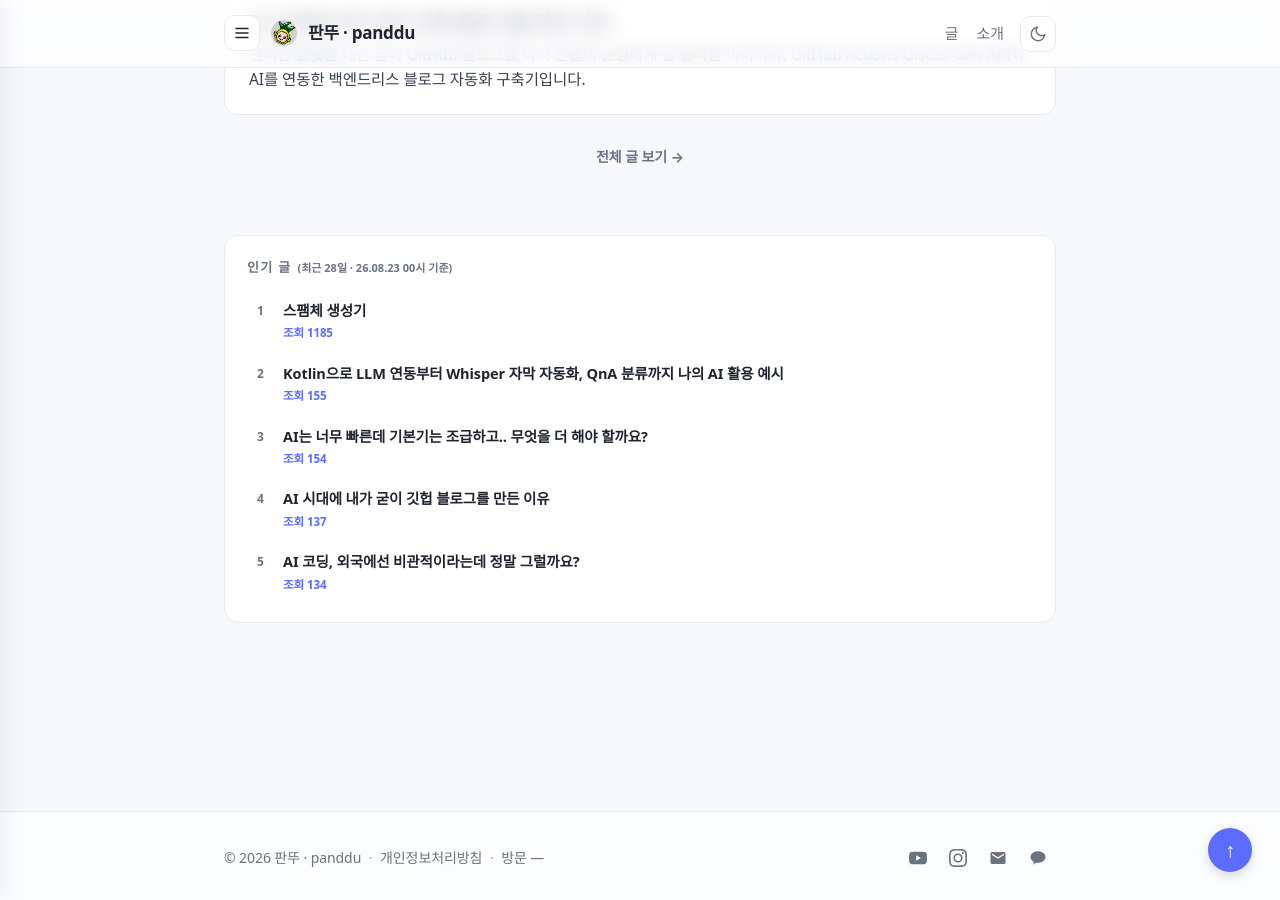
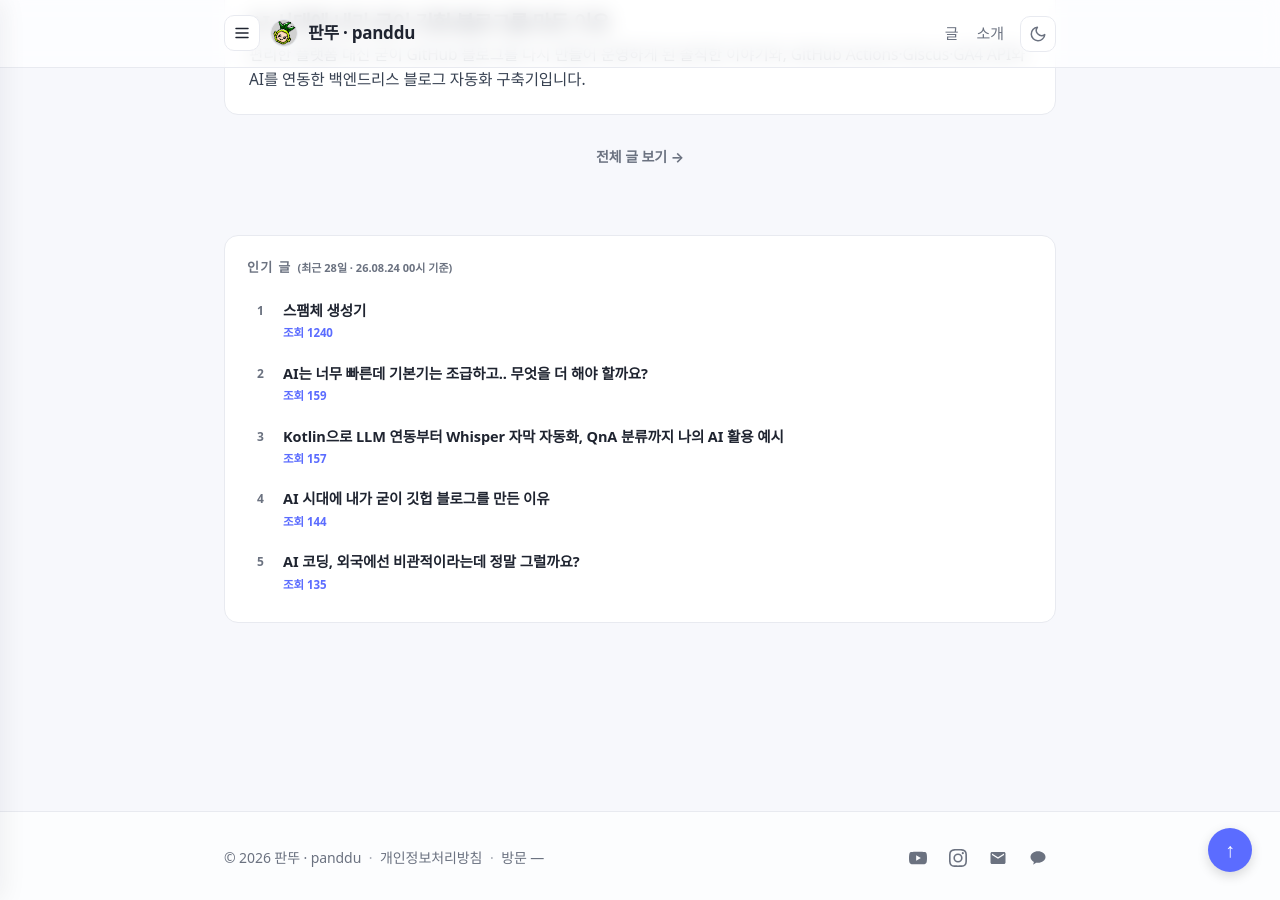
Before and after one commit to panddu/panddu.github.io, a Jekyll site: the page built from index.html, in a window 1280 px wide and 900 px high, scrolled down 1992 px. Built offline with Jekyll 4.4.1, drawn with Linux system fonts in a browser that asks for light colours; some web fonts are replaced.

Commit message:
chore: update popular posts

```diff
--- a/_data/popular_posts.json
+++ b/_data/popular_posts.json
@@ -1,31 +1,31 @@
 {
-  "generated_at": "2026-08-23T00:18:59+09:00",
+  "generated_at": "2026-08-24T00:20:18+09:00",
   "period_days": 28,
   "posts": [
     {
       "title": "스팸체 생성기",
       "url": "/posts/2019/04/spammaker/",
-      "views": 1185
+      "views": 1240
+    },
+    {
+      "title": "AI는 너무 빠른데 기본기는 조급하고.. 무엇을 더 해야 할까요?",
+      "url": "/posts/2026/08/ai-and-basic-skills/",
+      "views": 159
     },
     {
       "title": "Kotlin으로 LLM 연동부터 Whisper 자막 자동화, QnA 분류까지 나의 AI 활용 예시",
       "url": "/posts/2026/08/panddu-ai-workflow/",
-      "views": 155
-    },
-    {
-      "title": "AI는 너무 빠른데 기본기는 조급하고.. 무엇을 더 해야 할까요?",
-      "url": "/posts/2026/08/ai-and-basic-skills/",
-      "views": 154
+      "views": 157
     },
     {
       "title": "AI 시대에 내가 굳이 깃헙 블로그를 만든 이유",
       "url": "/posts/2026/08/why-i-made-github-blog/",
-      "views": 137
+      "views": 144
     },
     {
       "title": "AI 코딩, 외국에선 비관적이라는데 정말 그럴까요?",
       "url": "/posts/2026/08/ai-coding-sentiment/",
-      "views": 134
+      "views": 135
     }
   ]
 }
```
